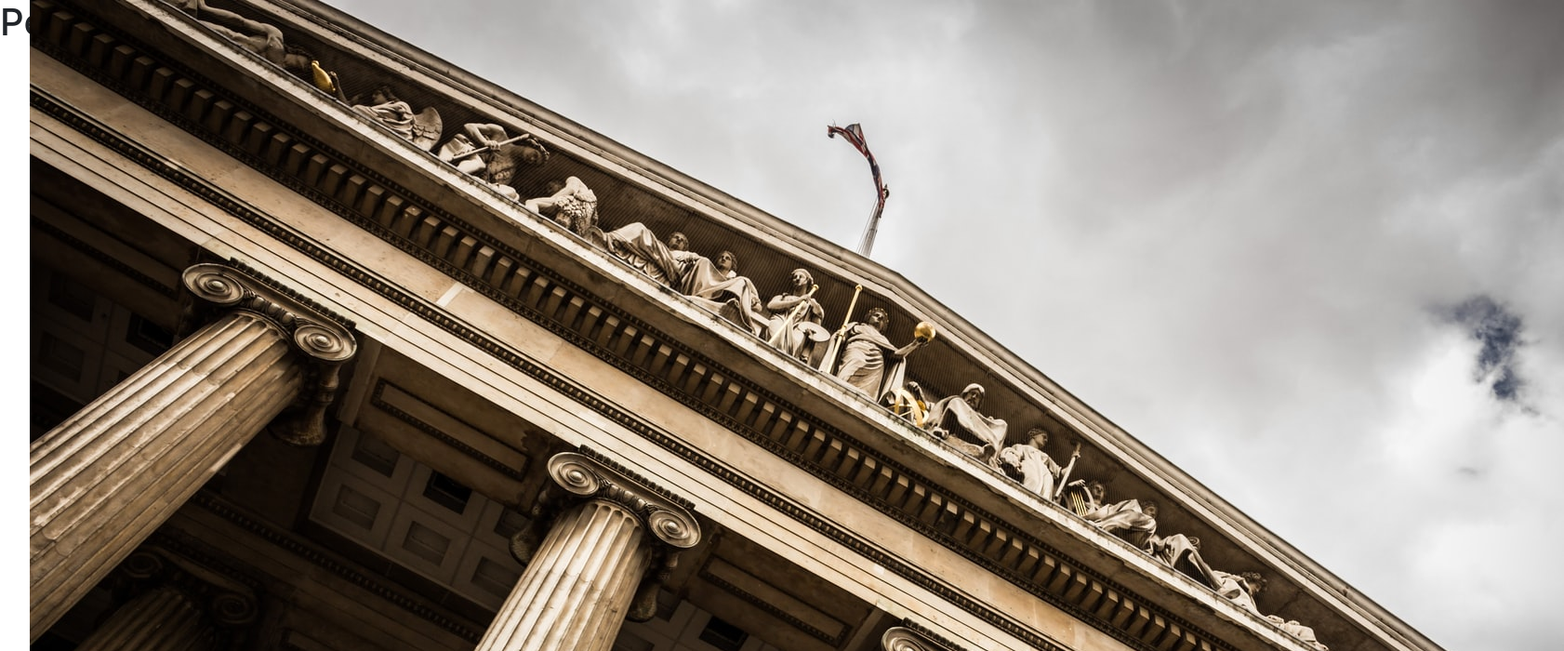
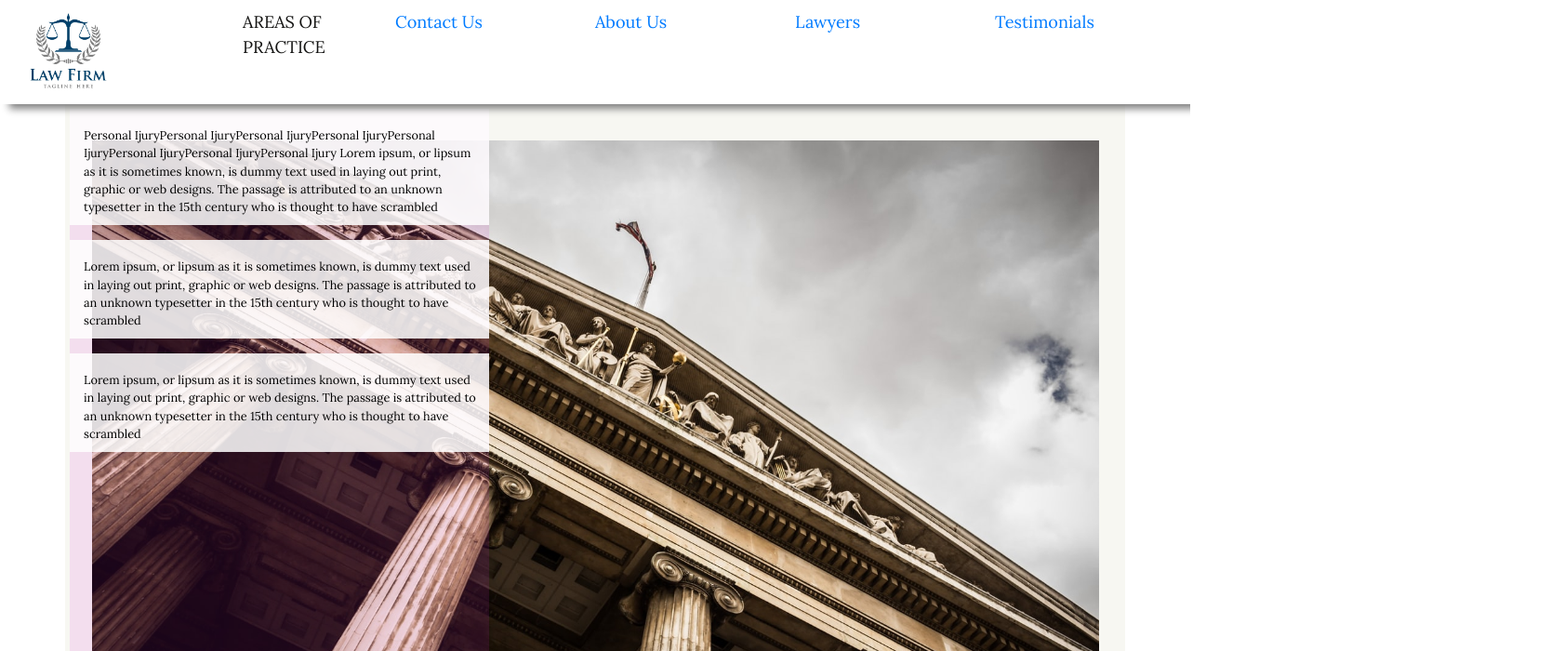
Before and after one commit to dr3dful1/rasheda-site2, a React (Create React App) app: page /Personal_Injury in a window 1280 px wide. Shown: the top 700 px of the page at 93% size, 1682 px wide, since content can reach past the window. Built offline with nearby package versions, Linux system fonts and the light colour scheme.

Commit message:
All Links Done

```diff
--- a/src/App.js
+++ b/src/App.js
@@ -18,13 +18,13 @@ function App() {
     <BrowserRouter>
       <Route exact path="/" component={WelcomePage}/>
       <Route exact path="/landing" component={LandingPage}/>
-      <Route exact path="/Social_Security" component={SSPage}/>
-      <Route exact path="/Personal_Injury" component={PIPage}/>
-      <Route exact path="/Medical_Malpractice" component={MMPage}/>
       <Route exact path="/About" component={About}/>
       <Route exact path="/Contact" component={Contact}/>
       <Route exact path="/Lawyers" component={Lawyers}/>
       <Route exact path="/Testimonials" component={Testimonials}/>
+      <Route exact path="/Medical_Malpractice" component={MMPage}/>
+      <Route exact path="/Social_Security" component={SSPage}/>
+      <Route exact path="/Personal_Injury" component={PIPage}/>
      </BrowserRouter>
   );
 }
--- /dev/null
+++ b/src/components/MedMalBody.js
@@ -0,0 +1,36 @@
+import React from 'react'
+
+function MedMalBody() {
+    return (
+        <div className="bodyDiv">
+        <img src="legal_image.jpg" alt="Italian Trulli" className="landingImage"/>
+            <div className="intraMainPicText">
+                <p className="whiteTextBackground">
+                    <br/>
+                    MEDMALMEDMALMEDMALMEDMALMEDMALMEDMALMEDMALMEDMALMEDMALMEDMALMEDMALMEDMALMEDMALMEDMAL
+                    Lorem ipsum, or lipsum as it is sometimes known, is dummy text used in laying out print,
+                    graphic or web designs. The passage is attributed to an unknown typesetter in the 15th century
+                    who is thought to have scrambled
+                </p>
+                <p className="whiteTextBackground">
+                    <br/>
+                    Lorem ipsum, or lipsum as it is sometimes known, is dummy text used in laying out print,
+                    graphic or web designs. The passage is attributed to an unknown typesetter in the 15th century
+                    who is thought to have scrambled
+                </p>
+                <p className="whiteTextBackground">
+                    <br/>
+                    Lorem ipsum, or lipsum as it is sometimes known, is dummy text used in laying out print,
+                    graphic or web designs. The passage is attributed to an unknown typesetter in the 15th century
+                    who is thought to have scrambled
+                </p>
+
+
+        </div>
+
+
+  </div>
+    )
+}
+
+export default MedMalBody
--- a/src/components/Navbar.js
+++ b/src/components/Navbar.js
@@ -1,5 +1,6 @@
 import React from 'react'
 import {Nav, NavItem,Navbar,Badge} from 'react-bootstrap'
+import {Link} from 'react-router-dom'
 
 function MainNavbar() {
     return (
@@ -18,18 +19,19 @@ function MainNavbar() {
                                 <a href="#" >
                                 <div className="aop1">
                                         <img src="medmal.png" alt="Italian Trulli" className="medmalPic" href="#" />
-                                        Link 1
+                                        <Link href="#" to={{pathname:'/medical_malpractice'}}> Medical Malpractice</Link>
                                     </div>
                             </a><br/>
-                                <a href="#" >Link 2
+                                <a href="#" >
                                     <div className="aop2">
                                         <img src="ssc.jpg" alt="Italian Trulli" className="sscPic" href="#" />
+                                        <Link href="#" to={{pathname:'/Social_Security'}}> Social Security</Link>
                                     </div>
                                 </a><br/>
                                 <a href="#" >
                                     <div className="aop3">
                                         <img src="healthsym.jpg" alt="Italian Trulli" className="persInjPic" href="#"  />
-                                        Link 3
+                                        <Link href="#" to={{pathname:'/personal_injury'}}> Persoal Injury</Link>
                                     </div>
                                 </a><br/>
                             </div>
@@ -39,22 +41,22 @@ function MainNavbar() {
                  <div className="navLink2">
                     <p className="navLinkFont">
 
-                        CONTACT US
+                      <Link href="#" to={{pathname:'/Contact'}}> Contact Us</Link>
                     </p>
                 </div>
                  <div className="navLink3">
                     <p className="navLinkFont">
-                        ABOUT US
+                        <Link href="#" to={{pathname:'/Landing'}}> About Us</Link>
                     </p>
                 </div>
-                 <div className="navLink4">
+                 <div className="navLink4" >
                     <p className="navLinkFont">
-                        ATTORNEYS
+                        <Link href="#" to={{pathname:'/Lawyers'}}> Lawyers</Link>
                     </p>
                 </div>
                  <div className="navLink5">
                      <p className="navLinkFont">
-                        TESTIMONIALS
+                        <Link href="#" to={{pathname:'/Testimonials'}}> Testimonials</Link>
                     </p>
 
                 </div>
@@ -67,3 +69,5 @@ function MainNavbar() {
 }
 
 export default MainNavbar
+
+// Change link color https://stackoverflow.com/questions/46102586/change-default-color-of-link-from-blue-to-white
--- /dev/null
+++ b/src/components/PIBody.js
@@ -0,0 +1,36 @@
+import React from 'react'
+
+function PIBody() {
+    return (
+        <div className="bodyDiv">
+        <img src="legal_image.jpg" alt="Italian Trulli" className="landingImage"/>
+            <div className="intraMainPicText">
+                <p className="whiteTextBackground">
+                    <br/>
+                    Personal IjuryPersonal IjuryPersonal IjuryPersonal IjuryPersonal IjuryPersonal IjuryPersonal IjuryPersonal Ijury
+                      Lorem ipsum, or lipsum as it is sometimes known, is dummy text used in laying out print,
+                    graphic or web designs. The passage is attributed to an unknown typesetter in the 15th century
+                    who is thought to have scrambled
+                </p>
+                <p className="whiteTextBackground">
+                    <br/>
+                    Lorem ipsum, or lipsum as it is sometimes known, is dummy text used in laying out print,
+                    graphic or web designs. The passage is attributed to an unknown typesetter in the 15th century
+                    who is thought to have scrambled
+                </p>
+                <p className="whiteTextBackground">
+                    <br/>
+                    Lorem ipsum, or lipsum as it is sometimes known, is dummy text used in laying out print,
+                    graphic or web designs. The passage is attributed to an unknown typesetter in the 15th century
+                    who is thought to have scrambled
+                </p>
+
+
+        </div>
+
+
+  </div>
+    )
+}
+
+export default PIBody
--- /dev/null
+++ b/src/components/SSBody.js
@@ -0,0 +1,36 @@
+import React from 'react'
+
+function SSBody() {
+    return (
+        <div className="bodyDiv">
+        <img src="legal_image.jpg" alt="Italian Trulli" className="landingImage"/>
+            <div className="intraMainPicText">
+                <p className="whiteTextBackground">
+                    <br/>
+                    SocialSecuritySocialSecuritySocialSecuritySocialSecuritySocialSecuritySocialSecuritySocialSecurity
+                     orem ipsum, or lipsum as it is sometimes known, is dummy text used in laying out print,
+                    graphic or web designs. The passage is attributed to an unknown typesetter in the 15th century
+                    who is thought to have scrambled
+                </p>
+                <p className="whiteTextBackground">
+                    <br/>
+                    Lorem ipsum, or lipsum as it is sometimes known, is dummy text used in laying out print,
+                    graphic or web designs. The passage is attributed to an unknown typesetter in the 15th century
+                    who is thought to have scrambled
+                </p>
+                <p className="whiteTextBackground">
+                    <br/>
+                    Lorem ipsum, or lipsum as it is sometimes known, is dummy text used in laying out print,
+                    graphic or web designs. The passage is attributed to an unknown typesetter in the 15th century
+                    who is thought to have scrambled
+                </p>
+
+
+        </div>
+
+
+  </div>
+    )
+}
+
+export default SSBody
--- a/src/pages/MMPage.js
+++ b/src/pages/MMPage.js
@@ -1,19 +1,29 @@
 import React from 'react'
+import {Link} from 'react-router-dom'
+import LandingImage from '../components/LandingImage'
+import SecondLandingArea from '../components/SecondLandingArea'
+import Footer from "../components/Footer"
+import  Navbar from  '../components/Navbar'
+import MedMalBody from '../components/MedMalBody'
 
 function MMPage() {
     return (
         <div>
-                <div className="landingImage">
-                <img src="legal_image.jpg" alt="Italian Trulli" />
-             </div>
-            <div className="secondLandingArea">
+                <div>
+                    < Navbar />
 
-                        <div className="mm">
-                        <h1>Medical Malpractice</h1>
-                        </div>
+                </div>
+
+
+                <div  className="container landingContainer ">
+                    <MedMalBody />
+
+
+                </div>
+                    <Footer/>
             </div>
 
-        </div>
+
     )
 }
 
--- a/src/pages/PIPage.js
+++ b/src/pages/PIPage.js
@@ -1,19 +1,28 @@
 import React from 'react'
+import {Link} from 'react-router-dom'
 import LandingImage from '../components/LandingImage'
+import SecondLandingArea from '../components/SecondLandingArea'
+import Footer from "../components/Footer"
+import  Navbar from  '../components/Navbar'
+import PIBody from '../components/PIBody'
+
 function PIPage() {
     return (
         <div>
-            <div className="landingImage">
-                <img src="legal_image.jpg" alt="Italian Trulli" />
-             </div>
-            <div className="secondLandingArea">
+        <div>
+            < Navbar />
 
-                        <div className="pi">
-                        <h1>Personal Injury</h1>
-                        </div>
+        </div>
 
-            </div>
+
+        <div  className="container landingContainer ">
+            <PIBody />
+
+
         </div>
+            <Footer/>
+    </div>
+
     )
 }
 
--- a/src/pages/SSPage.js
+++ b/src/pages/SSPage.js
@@ -1,21 +1,28 @@
 import React from 'react'
+import {Link} from 'react-router-dom'
+import LandingImage from '../components/LandingImage'
+import SecondLandingArea from '../components/SecondLandingArea'
+import Footer from "../components/Footer"
+import  Navbar from  '../components/Navbar'
+import SSBody from '../components/SSBody'
 
 function SSPage() {
     return (
         <div>
-                 <div className="landingImage">
-                <img src="legal_image.jpg" alt="Italian Trulli" />
-             </div>
+        <div>
+            < Navbar />
 
-             <div className="secondLandingArea">
-                        <div className="ss">
-                            <h1>Social Security</h1>
-                        </div>
+        </div>
 
 
+        <div  className="container landingContainer ">
+            <SSBody />
 
-                </div>
+
         </div>
+            <Footer/>
+    </div>
+
     )
 }
 
```
Also changed, not shown: 1 other file (tests, documents, lock files or other folders).
